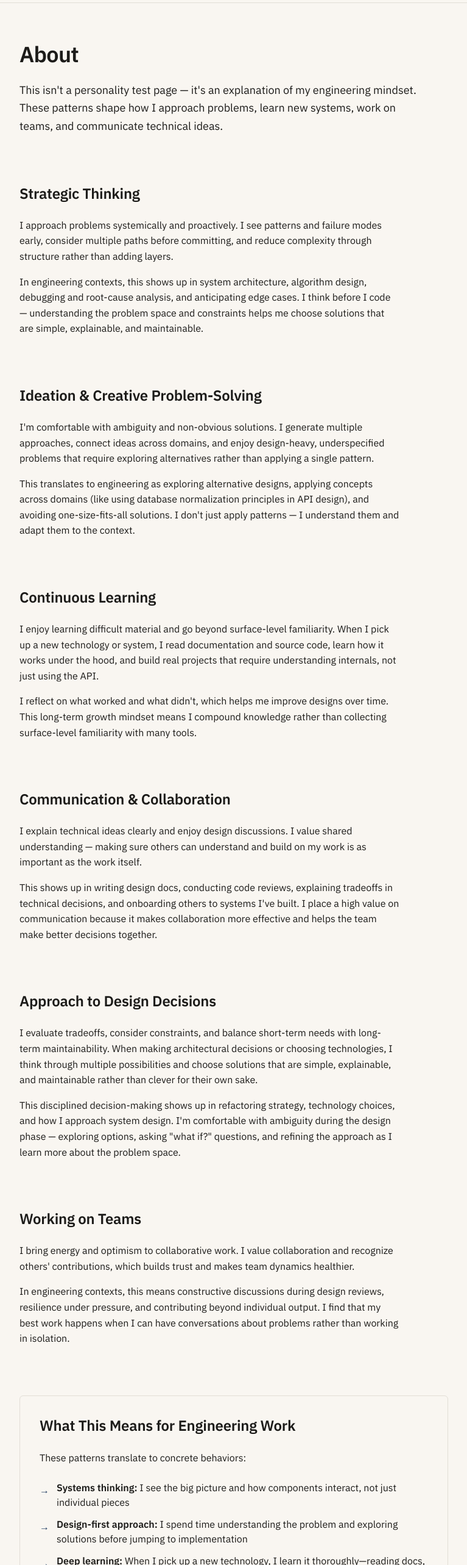
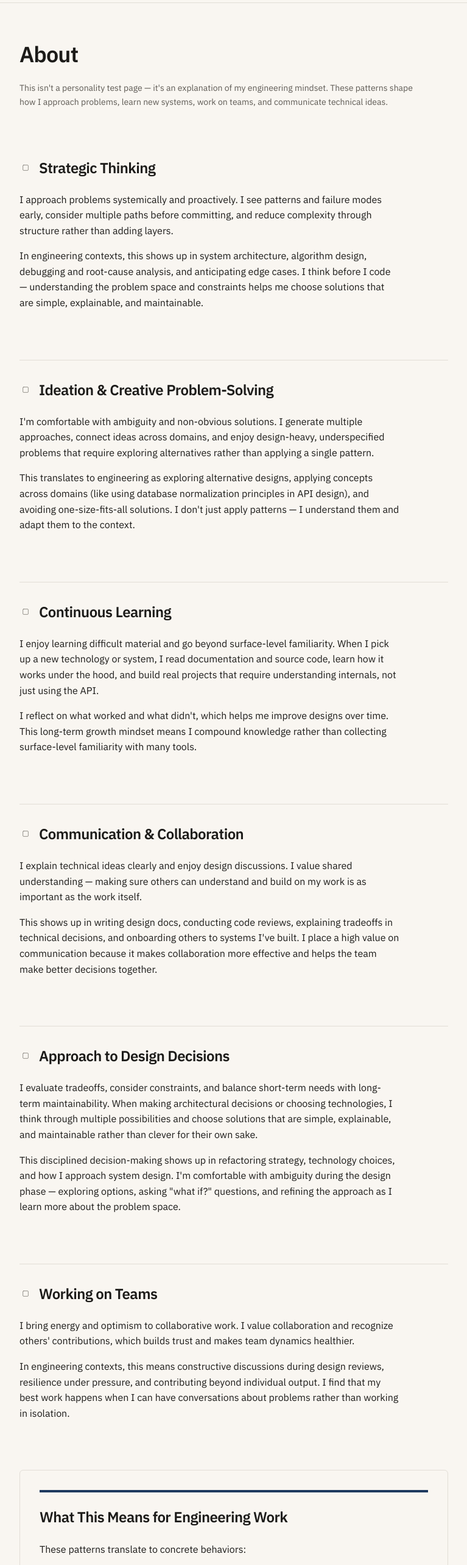
Before and after one commit to aidenkiefer/portfolio, a Next.js app: page /strengths in a window 1280 px wide. Shown: the part 60-2626 px from the top of the page at 61% size, without its empty margins (256-1023 px from the left). Built offline with nearby package versions, Linux system fonts and the light colour scheme.

Commit message:
new styling

```diff
--- a/app/projects/page.tsx
+++ b/app/projects/page.tsx
@@ -15,8 +15,8 @@ export default function ProjectsPage() {
   return (
     <Container className="py-16">
       <div className="mb-20">
-        <h1 className="mb-6 text-4xl font-semibold text-text-primary">Projects</h1>
-        <p className="text-text-primary leading-relaxed max-w-2xl text-lg">
+        <h1 className="mb-6 text-4xl font-semibold text-text-primary tracking-tight">Projects</h1>
+        <p className="text-sm text-text-secondary leading-relaxed max-w-2xl">
           Each project is a case study in problem-solving. I focus on design decisions, technical tradeoffs, and what I learned—not just what I built. These projects reflect how I approach systems, ambiguity, and real engineering constraints.
         </p>
       </div>
--- a/app/resume/page.tsx
+++ b/app/resume/page.tsx
@@ -13,8 +13,8 @@ export default function ResumePage() {
   return (
     <Container className="py-16">
       <div className="mb-12">
-        <h1 className="mb-6 text-4xl font-semibold text-text-primary">Resume</h1>
-        <p className="text-text-primary leading-relaxed max-w-2xl text-lg mb-8">
+        <h1 className="mb-6 text-4xl font-semibold text-text-primary tracking-tight">Resume</h1>
+        <p className="text-sm text-text-secondary leading-relaxed max-w-2xl mb-8">
           For a concise overview of my background, experience, and skills, you can view or download my resume below.
         </p>
         <div className="flex flex-wrap gap-4">
--- a/app/strengths/page.tsx
+++ b/app/strengths/page.tsx
@@ -11,15 +11,35 @@ export default function StrengthsPage() {
   return (
     <Container className="py-16">
       <div className="mb-20">
-        <h1 className="mb-6 text-4xl font-semibold text-text-primary">About</h1>
-        <p className="text-text-primary leading-relaxed max-w-2xl text-lg">
+        <h1 className="mb-6 text-4xl font-semibold text-text-primary tracking-tight">About</h1>
+        <p className="text-sm text-text-secondary leading-relaxed max-w-2xl">
           This isn't a personality test page — it's an explanation of my engineering mindset. These patterns shape how I approach problems, learn new systems, work on teams, and communicate technical ideas.
         </p>
       </div>
 
       <div className="space-y-20">
         <section>
-          <h2 className="mb-6 text-2xl font-semibold text-text-primary">Strategic Thinking</h2>
+          <h2 className="mb-6 text-2xl font-semibold text-text-primary tracking-tight flex items-center gap-3">
+            <svg
+              xmlns="http://www.w3.org/2000/svg"
+              viewBox="0 0 64 64"
+              fill="none"
+              className="h-5 w-5 text-text-secondary flex-shrink-0"
+            >
+              <rect
+                x="18"
+                y="18"
+                width="28"
+                height="28"
+                rx="4"
+                stroke="currentColor"
+                strokeWidth="2"
+                strokeLinecap="round"
+                strokeLinejoin="round"
+              />
+            </svg>
+            Strategic Thinking
+          </h2>
           <div className="space-y-4 text-text-primary leading-relaxed max-w-2xl">
             <p>
               I approach problems systemically and proactively. I see patterns and failure modes early, consider multiple paths before committing, and reduce complexity through structure rather than adding layers.
@@ -31,7 +51,28 @@ export default function StrengthsPage() {
         </section>
 
         <section>
-          <h2 className="mb-6 text-2xl font-semibold text-text-primary">Ideation & Creative Problem-Solving</h2>
+          <div className="mb-8 h-px bg-border" />
+          <h2 className="mb-6 text-2xl font-semibold text-text-primary tracking-tight flex items-center gap-3">
+            <svg
+              xmlns="http://www.w3.org/2000/svg"
+              viewBox="0 0 64 64"
+              fill="none"
+              className="h-5 w-5 text-text-secondary flex-shrink-0"
+            >
+              <rect
+                x="18"
+                y="18"
+                width="28"
+                height="28"
+                rx="4"
+                stroke="currentColor"
+                strokeWidth="2"
+                strokeLinecap="round"
+                strokeLinejoin="round"
+              />
+            </svg>
+            Ideation & Creative Problem-Solving
+          </h2>
           <div className="space-y-4 text-text-primary leading-relaxed max-w-2xl">
             <p>
               I'm comfortable with ambiguity and non-obvious solutions. I generate multiple approaches, connect ideas across domains, and enjoy design-heavy, underspecified problems that require exploring alternatives rather than applying a single pattern.
@@ -43,7 +84,28 @@ export default function StrengthsPage() {
         </section>
 
         <section>
-          <h2 className="mb-6 text-2xl font-semibold text-text-primary">Continuous Learning</h2>
+          <div className="mb-8 h-px bg-border" />
+          <h2 className="mb-6 text-2xl font-semibold text-text-primary tracking-tight flex items-center gap-3">
+            <svg
+              xmlns="http://www.w3.org/2000/svg"
+              viewBox="0 0 64 64"
+              fill="none"
+              className="h-5 w-5 text-text-secondary flex-shrink-0"
+            >
+              <rect
+                x="18"
+                y="18"
+                width="28"
+                height="28"
+                rx="4"
+                stroke="currentColor"
+                strokeWidth="2"
+                strokeLinecap="round"
+                strokeLinejoin="round"
+              />
+            </svg>
+            Continuous Learning
+          </h2>
           <div className="space-y-4 text-text-primary leading-relaxed max-w-2xl">
             <p>
               I enjoy learning difficult material and go beyond surface-level familiarity. When I pick up a new technology or system, I read documentation and source code, learn how it works under the hood, and build real projects that require understanding internals, not just using the API.
@@ -55,7 +117,28 @@ export default function StrengthsPage() {
         </section>
 
         <section>
-          <h2 className="mb-6 text-2xl font-semibold text-text-primary">Communication & Collaboration</h2>
+          <div className="mb-8 h-px bg-border" />
+          <h2 className="mb-6 text-2xl font-semibold text-text-primary tracking-tight flex items-center gap-3">
+            <svg
+              xmlns="http://www.w3.org/2000/svg"
+              viewBox="0 0 64 64"
+              fill="none"
+              className="h-5 w-5 text-text-secondary flex-shrink-0"
+            >
+              <rect
+                x="18"
+                y="18"
+                width="28"
+                height="28"
+                rx="4"
+                stroke="currentColor"
+                strokeWidth="2"
+                strokeLinecap="round"
+                strokeLinejoin="round"
+              />
+            </svg>
+            Communication & Collaboration
+          </h2>
           <div className="space-y-4 text-text-primary leading-relaxed max-w-2xl">
             <p>
               I explain technical ideas clearly and enjoy design discussions. I value shared understanding — making sure others can understand and build on my work is as important as the work itself.
@@ -67,7 +150,28 @@ export default function StrengthsPage() {
         </section>
 
         <section>
-          <h2 className="mb-6 text-2xl font-semibold text-text-primary">Approach to Design Decisions</h2>
+          <div className="mb-8 h-px bg-border" />
+          <h2 className="mb-6 text-2xl font-semibold text-text-primary tracking-tight flex items-center gap-3">
+            <svg
+              xmlns="http://www.w3.org/2000/svg"
+              viewBox="0 0 64 64"
+              fill="none"
+              className="h-5 w-5 text-text-secondary flex-shrink-0"
+            >
+              <rect
+                x="18"
+                y="18"
+                width="28"
+                height="28"
+                rx="4"
+                stroke="currentColor"
+                strokeWidth="2"
+                strokeLinecap="round"
+                strokeLinejoin="round"
+              />
+            </svg>
+            Approach to Design Decisions
+          </h2>
           <div className="space-y-4 text-text-primary leading-relaxed max-w-2xl">
             <p>
               I evaluate tradeoffs, consider constraints, and balance short-term needs with long-term maintainability. When making architectural decisions or choosing technologies, I think through multiple possibilities and choose solutions that are simple, explainable, and maintainable rather than clever for their own sake.
@@ -79,7 +183,28 @@ export default function StrengthsPage() {
         </section>
 
         <section>
-          <h2 className="mb-6 text-2xl font-semibold text-text-primary">Working on Teams</h2>
+          <div className="mb-8 h-px bg-border" />
+          <h2 className="mb-6 text-2xl font-semibold text-text-primary tracking-tight flex items-center gap-3">
+            <svg
+              xmlns="http://www.w3.org/2000/svg"
+              viewBox="0 0 64 64"
+              fill="none"
+              className="h-5 w-5 text-text-secondary flex-shrink-0"
+            >
+              <rect
+                x="18"
+                y="18"
+                width="28"
+                height="28"
+                rx="4"
+                stroke="currentColor"
+                strokeWidth="2"
+                strokeLinecap="round"
+                strokeLinejoin="round"
+              />
+            </svg>
+            Working on Teams
+          </h2>
           <div className="space-y-4 text-text-primary leading-relaxed max-w-2xl">
             <p>
               I bring energy and optimism to collaborative work. I value collaboration and recognize others' contributions, which builds trust and makes team dynamics healthier.
@@ -90,8 +215,9 @@ export default function StrengthsPage() {
           </div>
         </section>
 
-        <section className="rounded-md border border-border bg-background p-8 mt-16">
-          <h2 className="mb-6 text-2xl font-semibold text-text-primary">What This Means for Engineering Work</h2>
+        <section className="rounded-md border border-border bg-background p-8 mt-16" style={{ boxShadow: '0 1px 0 rgba(0, 0, 0, 0.04)' }}>
+          <div className="mb-6 h-1 bg-accent-primary" />
+          <h2 className="mb-6 text-2xl font-semibold text-text-primary tracking-tight">What This Means for Engineering Work</h2>
           <p className="text-text-primary mb-6 leading-relaxed">
             These patterns translate to concrete behaviors:
           </p>
--- /dev/null
+++ b/components/common/ChipIcon.tsx
@@ -0,0 +1,22 @@
+export function ChipIcon({ className }: { className?: string }) {
+  return (
+    <svg
+      xmlns="http://www.w3.org/2000/svg"
+      viewBox="0 0 64 64"
+      fill="none"
+      className={className}
+    >
+      <rect
+        x="18"
+        y="18"
+        width="28"
+        height="28"
+        rx="4"
+        stroke="currentColor"
+        strokeWidth="2"
+        strokeLinecap="round"
+        strokeLinejoin="round"
+      />
+    </svg>
+  );
+}
```
Also changed, not shown: app/contact/page.tsx (+11 -2 lines), app/coursework/page.tsx (+49 -5 lines), app/experience/page.tsx (+7 -4 lines), app/page.tsx (+19 -14 lines), components/common/SectionHeading.tsx (+19 -2 lines), components/layout/NavLink.tsx (+5 -5 lines), components/projects/ProjectCard.tsx (+5 -2 lines), 2 other files (tests, documents, lock files or other folders).
